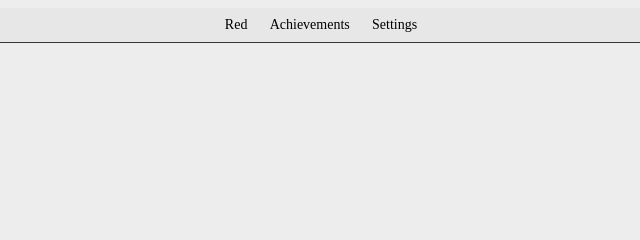
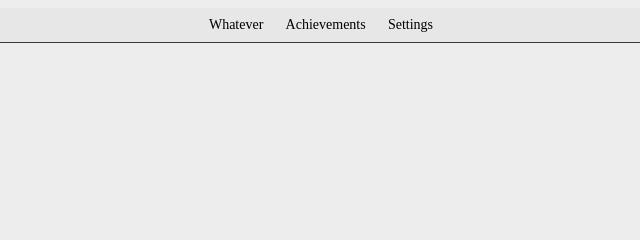
Before and after one commit to doricem/flea, a plain HTML site: page index.html in a window 1280 px wide. Shown: the top 240 px of the page, 334-974 px from the left. Drawn offline with Linux system fonts and the light colour scheme.

Commit message:
Update 2 files

```diff
--- a/index.html
+++ b/index.html
@@ -16,7 +16,7 @@
                 <span class="header inner">
                     <nav class="menu">
                         <ul class="header-inner">
-                            <li>Red</li>
+                            <li>Whatever</li>
                             <li>Achievements</li>
                             <li>Settings</li>
                         </ul>
```
Also changed, not shown: Images/png-g19fee07c0_1280.png (added).
